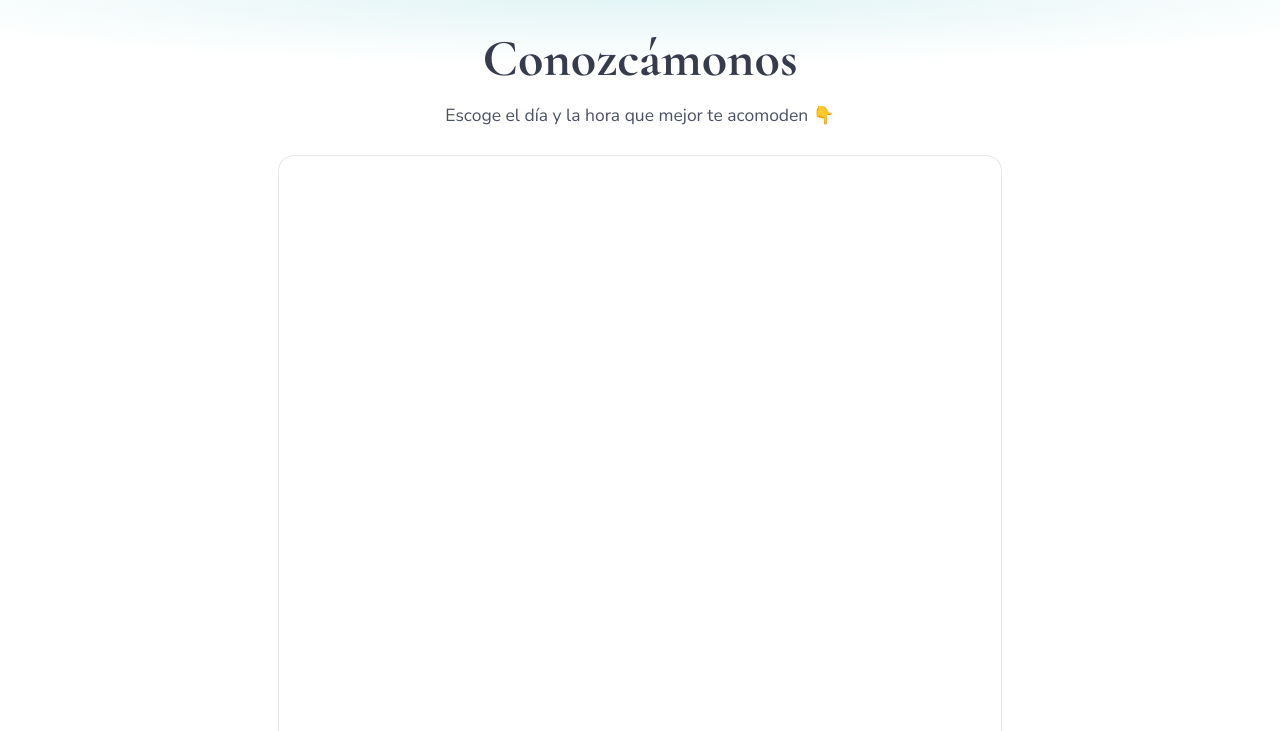
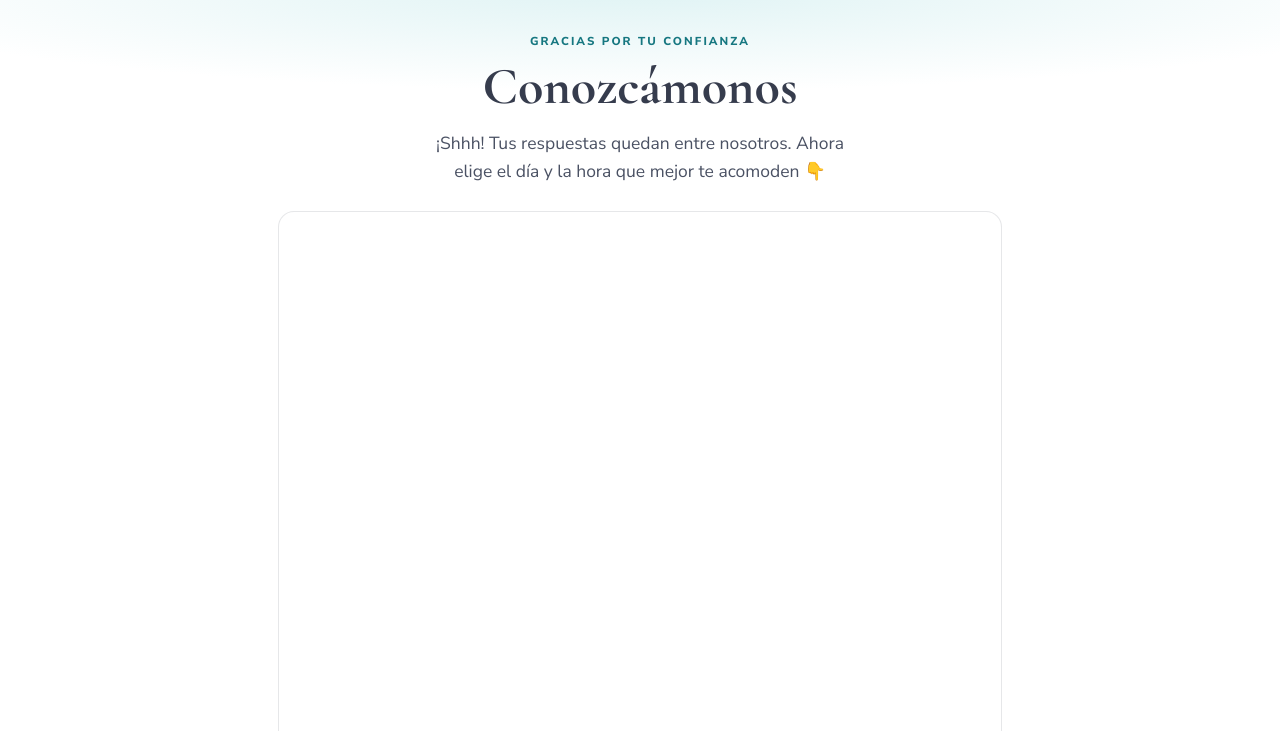
Before and after one commit to crisu-1993/odontologiasinmiedo, a plain HTML site: page agenda.html in a window 1280 px wide. Shown: the part 69-800 px from the top of the page. Drawn offline with nearby package versions, Linux system fonts and the light colour scheme; a script that the page names is missing.

Commit message:
Agenda: mensaje de agradecimiento (la encuesta se envía antes)

```diff
--- a/agenda.html
+++ b/agenda.html
@@ -43,8 +43,9 @@ h1{font-family:"Cormorant Garamond",Georgia,serif;font-weight:700;font-size:clam
 </div></div>
 
 <header class="hero"><div class="wrap">
+  <p class="kicker">Gracias por tu confianza</p>
   <h1 id="saludo">Conozcámonos</h1>
-  <p class="sub">Escoge el día y la hora que mejor te acomoden 👇</p>
+  <p class="sub">¡Shhh! Tus respuestas quedan entre nosotros. Ahora elige el día y la hora que mejor te acomoden 👇</p>
 </div></header>
 
 <section><div class="wrap">
```
